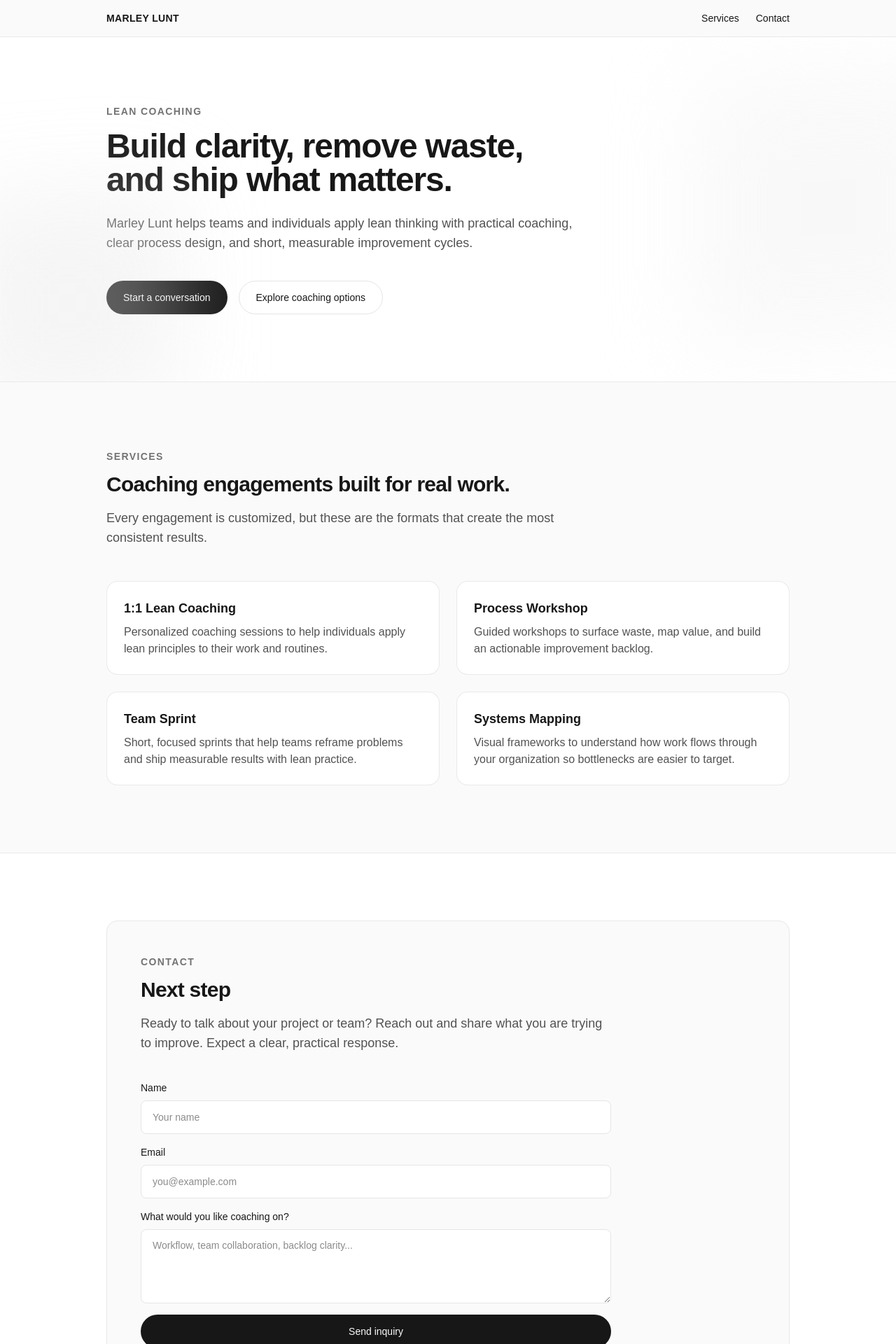
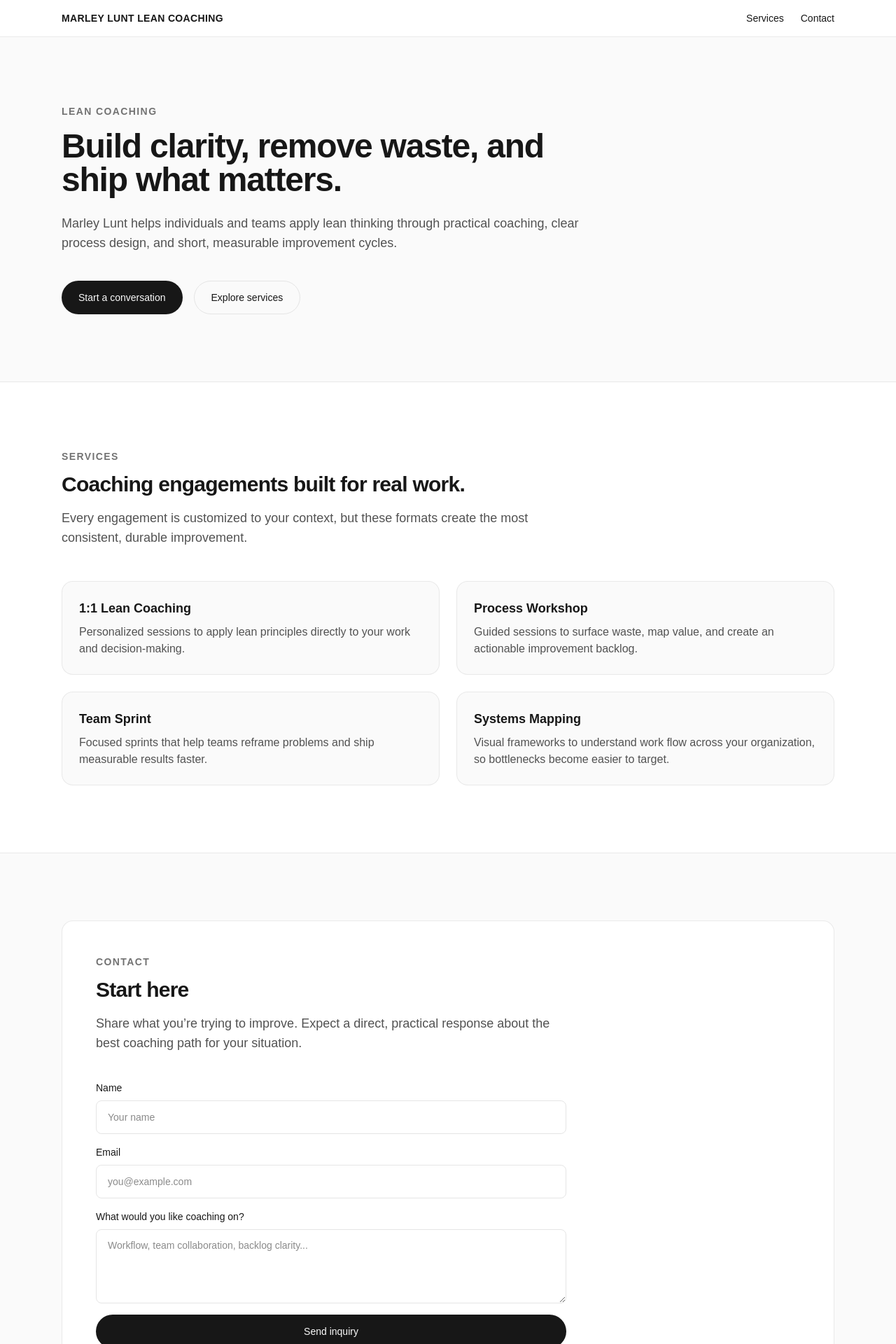
Before and after one commit to Didgemaster/marley-lunt-lean-coaching, a Next.js app: page / in a window 1280 px wide. Shown: the top 1920 px of the page at 70% size. Built offline with nearby package versions, Linux system fonts and the light colour scheme.

Commit message:
fix: update homepage with branded hero, services, and contact

```diff
--- a/app/page.tsx
+++ b/app/page.tsx
@@ -1,59 +1,51 @@
-import Link from "next/link";
+import Link from 'next/link'
 
 const services = [
   {
-    title: "1:1 Lean Coaching",
+    title: '1:1 Lean Coaching',
     description:
-      "Personalized coaching sessions to help individuals apply lean principles to their work and routines.",
+      'Personalized sessions to apply lean principles directly to your work and decision-making.',
   },
   {
-    title: "Process Workshop",
+    title: 'Process Workshop',
     description:
-      "Guided workshops to surface waste, map value, and build an actionable improvement backlog.",
+      'Guided sessions to surface waste, map value, and create an actionable improvement backlog.',
   },
   {
-    title: "Team Sprint",
+    title: 'Team Sprint',
     description:
-      "Short, focused sprints that help teams reframe problems and ship measurable results with lean practice.",
+      'Focused sprints that help teams reframe problems and ship measurable results faster.',
   },
   {
-    title: "Systems Mapping",
+    title: 'Systems Mapping',
     description:
-      "Visual frameworks to understand how work flows through your organization so bottlenecks are easier to target.",
+      'Visual frameworks to understand work flow across your organization, so bottlenecks become easier to target.',
   },
-];
-
-const navLinks = [
-  { label: "Services", href: "#services" },
-  { label: "Contact", href: "#contact" },
-];
+]
 
 export default function Home() {
   return (
-    <div className="relative min-h-screen bg-neutral-50 text-neutral-900">
-      <header className="sticky top-0 z-20 border-b border-neutral-200/80 bg-neutral-50/80 backdrop-blur">
-        <div className="mx-auto flex max-w-5xl items-center justify-between px-6 py-4">
+    <div className="min-h-screen bg-white text-neutral-900">
+      <header className="sticky top-0 z-20 border-b border-neutral-200/80 bg-white/80 backdrop-blur">
+        <div className="mx-auto flex max-w-6xl items-center justify-between px-6 py-4">
           <span className="text-sm font-semibold tracking-wide uppercase">
-            Marley Lunt
+            Marley Lunt Lean Coaching
           </span>
           <nav className="flex items-center gap-6 text-sm">
-            {navLinks.map((link) => (
-              <Link
-                key={link.href}
-                href={link.href}
-                className="transition-colors hover:text-neutral-500"
-              >
-                {link.label}
+            <Link href="#services" className="transition-colors hover:text-neutral-500">
+              Services
             </Link>
-            ))}
+            <Link href="#contact" className="transition-colors hover:text-neutral-500">
+              Contact
+            </Link>
           </nav>
         </div>
       </header>
 
       <main>
-        <section className="relative overflow-hidden border-b border-neutral-200/80 bg-white">
-          <div className="mx-auto max-w-5xl px-6 py-24">
-            <div className="max-w-2xl">
+        <section className="border-b border-neutral-200/80 bg-neutral-50">
+          <div className="mx-auto max-w-6xl px-6 py-24">
+            <div className="max-w-3xl">
               <p className="text-sm font-semibold uppercase tracking-widest text-neutral-500">
                 Lean Coaching
               </p>
@@ -61,12 +53,10 @@ export default function Home() {
                 Build clarity, remove waste, and ship what matters.
               </h1>
               <p className="mt-6 text-lg text-neutral-600">
-                Marley Lunt helps teams and individuals apply lean thinking with
-                practical coaching, clear process design, and short, measurable
-                improvement cycles.
+                Marley Lunt helps individuals and teams apply lean thinking through practical coaching,
+                clear process design, and short, measurable improvement cycles.
               </p>
-              <div className="mt-10">
-                <div className="flex flex-col gap-4 sm:flex-row sm:items-center">
+              <div className="mt-10 flex flex-col gap-4 sm:flex-row sm:items-center">
                 <Link
                   href="#contact"
                   className="inline-flex h-12 w-full items-center justify-center rounded-full bg-neutral-900 px-6 text-sm font-medium text-neutral-50 transition-colors hover:bg-neutral-700 sm:w-auto"
@@ -77,20 +67,15 @@ export default function Home() {
                   href="#services"
                   className="inline-flex h-12 w-full items-center justify-center rounded-full border border-neutral-200 px-6 text-sm font-medium transition-colors hover:border-neutral-300 hover:bg-neutral-100 sm:w-auto"
                 >
-                    Explore coaching options
+                  Explore services
                 </Link>
               </div>
             </div>
           </div>
-            <div className="pointer-events-none absolute inset-0 -skew-y-3 opacity-60 select-none">
-              <div className="absolute -right-24 top-20 h-96 w-96 rounded-3xl bg-neutral-100 blur-3xl" />
-              <div className="absolute -left-16 top-48 h-80 w-80 rounded-3xl bg-neutral-200/60 blur-3xl" />
-            </div>
-          </div>
         </section>
 
-        <section id="services" className="border-b border-neutral-200/80 bg-neutral-50">
-          <div className="mx-auto max-w-5xl px-6 py-24">
+        <section id="services" className="border-b border-neutral-200/80 bg-white">
+          <div className="mx-auto max-w-6xl px-6 py-24">
             <div className="max-w-2xl">
               <p className="text-sm font-semibold uppercase tracking-widest text-neutral-500">
                 Services
@@ -99,15 +84,16 @@ export default function Home() {
                 Coaching engagements built for real work.
               </h2>
               <p className="mt-4 text-lg text-neutral-600">
-                Every engagement is customized, but these are the formats that
-                create the most consistent results.
+                Every engagement is customized to your context, but these formats create the most
+                consistent, durable improvement.
               </p>
             </div>
+
             <div className="mt-12 grid gap-6 sm:grid-cols-2">
               {services.map((service) => (
                 <div
                   key={service.title}
-                  className="rounded-2xl border border-neutral-200/80 bg-white p-6 transition-colors hover:border-neutral-300"
+                  className="rounded-2xl border border-neutral-200/80 bg-neutral-50 p-6 transition-colors hover:border-neutral-300"
                 >
                   <h3 className="text-lg font-semibold">{service.title}</h3>
                   <p className="mt-2 text-neutral-600">{service.description}</p>
@@ -117,21 +103,19 @@ export default function Home() {
           </div>
         </section>
 
-        <section id="contact" className="bg-white">
-          <div className="mx-auto max-w-5xl px-6 py-24">
-            <div className="rounded-2xl border border-neutral-200/80 bg-neutral-50 p-8 sm:p-12">
+        <section id="contact" className="bg-neutral-50">
+          <div className="mx-auto max-w-6xl px-6 py-24">
+            <div className="rounded-2xl border border-neutral-200/80 bg-white p-8 sm:p-12">
               <div className="max-w-2xl">
                 <p className="text-sm font-semibold uppercase tracking-widest text-neutral-500">
                   Contact
                 </p>
-                <h2 className="mt-3 text-3xl font-semibold tracking-tight">
-                  Next step
-                </h2>
+                <h2 className="mt-3 text-3xl font-semibold tracking-tight">Start here</h2>
                 <p className="mt-4 text-lg text-neutral-600">
-                  Ready to talk about your project or team? Reach out and share
-                  what you are trying to improve. Expect a clear, practical
-                  response.
+                  Share what you’re trying to improve. Expect a direct, practical response about the
+                  best coaching path for your situation.
                 </p>
+
                 <form className="mt-10 flex flex-col gap-4">
                   <label className="flex flex-col gap-2 text-sm font-medium">
                     <span>Name</span>
@@ -173,14 +157,14 @@ export default function Home() {
         </section>
       </main>
 
-      <footer className="border-t border-neutral-200/80 bg-neutral-50">
-        <div className="mx-auto max-w-5xl px-6 py-8 text-sm text-neutral-500">
+      <footer className="border-t border-neutral-200/80 bg-white">
+        <div className="mx-auto max-w-6xl px-6 py-8 text-sm text-neutral-500">
           <div className="flex flex-col gap-2 sm:flex-row sm:items-center sm:justify-between">
             <span>© {new Date().getFullYear()} Marley Lunt Lean Coaching</span>
-            <span>Crafted with practical iteration.</span>
+            <span>Practical iteration, measurable results.</span>
           </div>
         </div>
       </footer>
     </div>
-  );
+  )
 }
```
Lines whose indentation alone changed are shown as unchanged.
